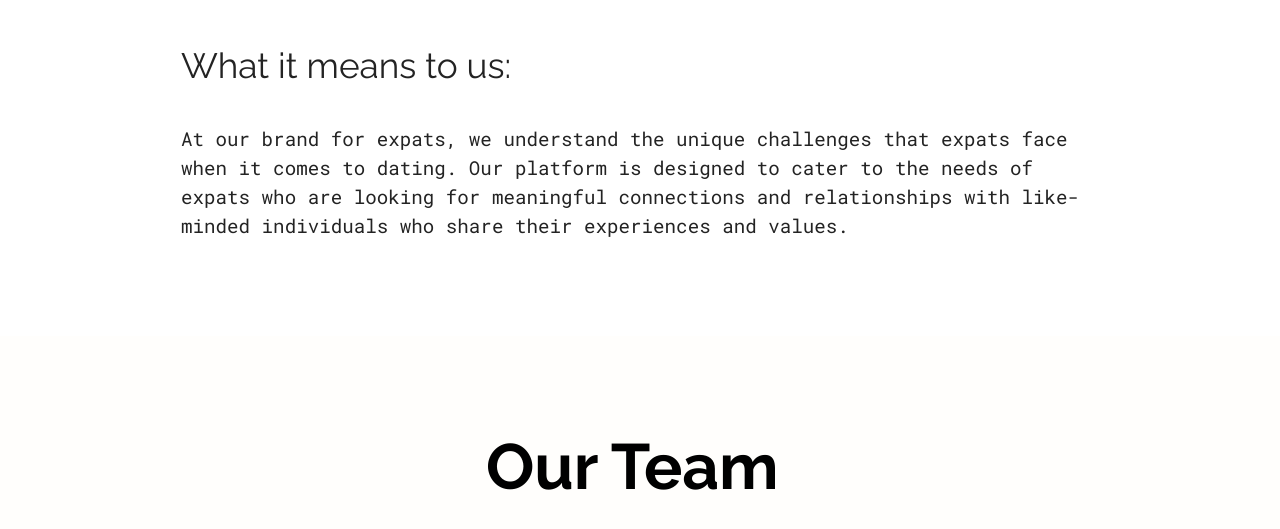
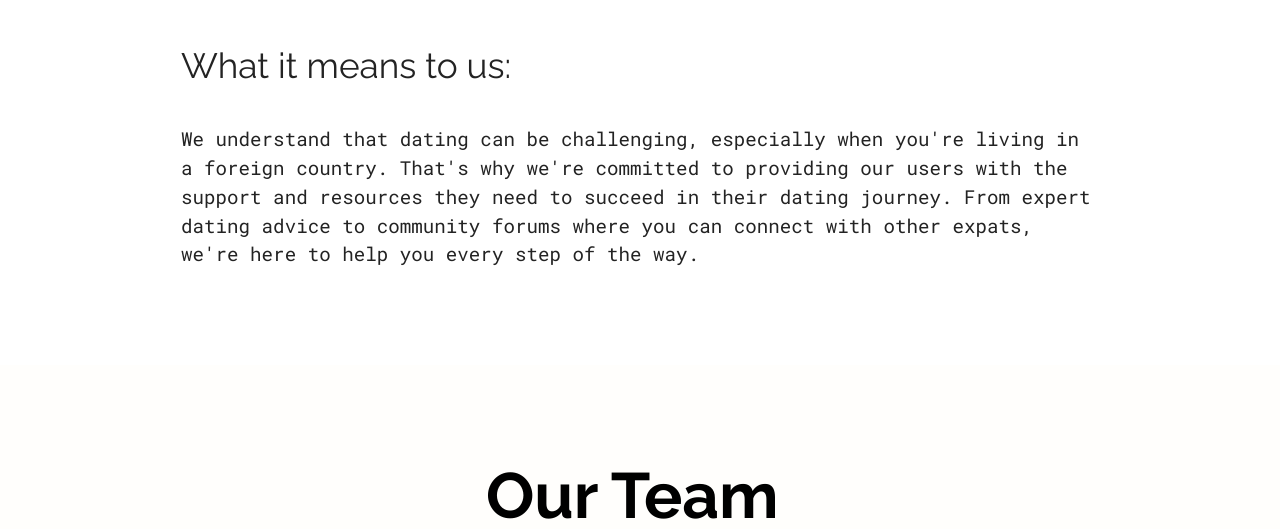
Before and after one commit to Sexpats/Sexpats-Offical, a plain HTML site: page page2.html in a window 1280 px wide. Shown: the part 1840-2369 px from the top of the page. Drawn offline with Linux system fonts and the light colour scheme; files whose address does not match are found by name.

Commit message:
new text for page 2 and 3

```diff
--- a/page2.html
+++ b/page2.html
@@ -196,7 +196,7 @@
 
                 <h4 class="mbr-section-subtitle mbr-fonts-style mb-4 display-5">What it means to us:</h4>
                 <p class="mbr-text mbr-fonts-style display-7">
-                    At our brand for expats, we understand the unique challenges that expats face when it comes to dating. Our platform is designed to cater to the needs of expats who are looking for meaningful connections and relationships with like-minded individuals who share their experiences and values.</p>
+                    We understand that dating can be challenging, especially when you're living in a foreign country. That's why we're committed to providing our users with the support and resources they need to succeed in their dating journey. From expert dating advice to community forums where you can connect with other expats, we're here to help you every step of the way.</p>
             </div>
         </div>
     </div>
```
